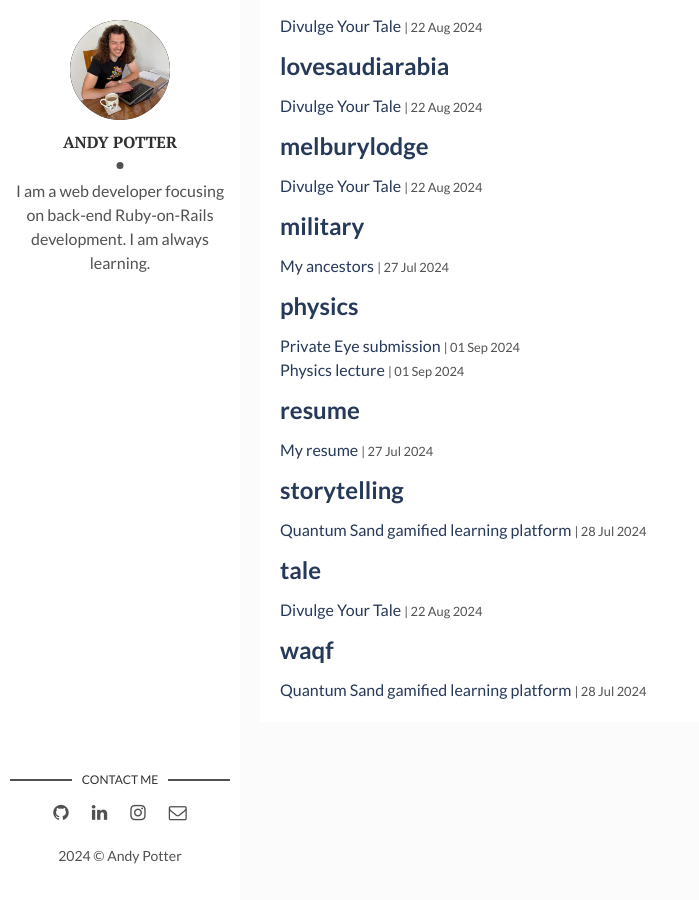
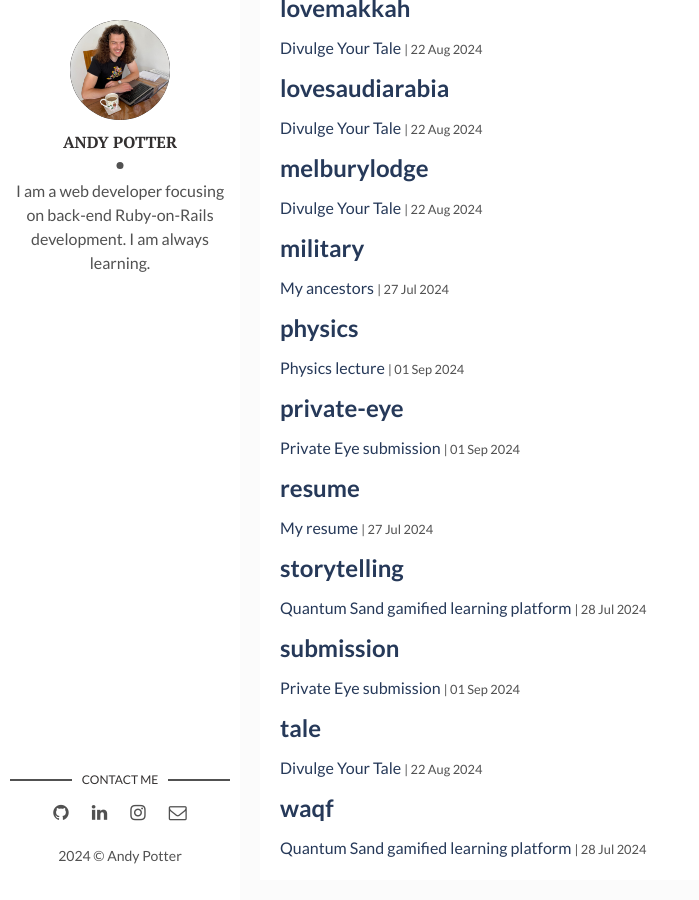
Before and after one commit to QALB-Boy/blog, a Jekyll site: the page built from tags.html, in a window 1280 px wide and 900 px high, scrolled down 1283 px. Shown: the whole window, without its empty margins (0-699 px from the left). Built offline with Jekyll 4.4.1, drawn with Linux system fonts in a browser that asks for light colours; some of the changed text lies outside the part shown.

Commit message:
Fix tags

```diff
--- a/_posts/2024-09-02-private-eye-submission.markdown
+++ b/_posts/2024-09-02-private-eye-submission.markdown
@@ -4,7 +4,7 @@ title: Private Eye submission
 date: 2024-09-02 00:00:00 +0400
 description: Private Eye submission. # Add post description (optional)
 img: private-eye-1631_big.jpg # Add image post (optional)
-tags: [physics, bioweapon] # add tag
+tags: [private-eye, submission] # add tag
 ---
 
 ![Private Eye]({{site.baseurl}}/assets/img/private-eye-1631_big.jpg)
```
